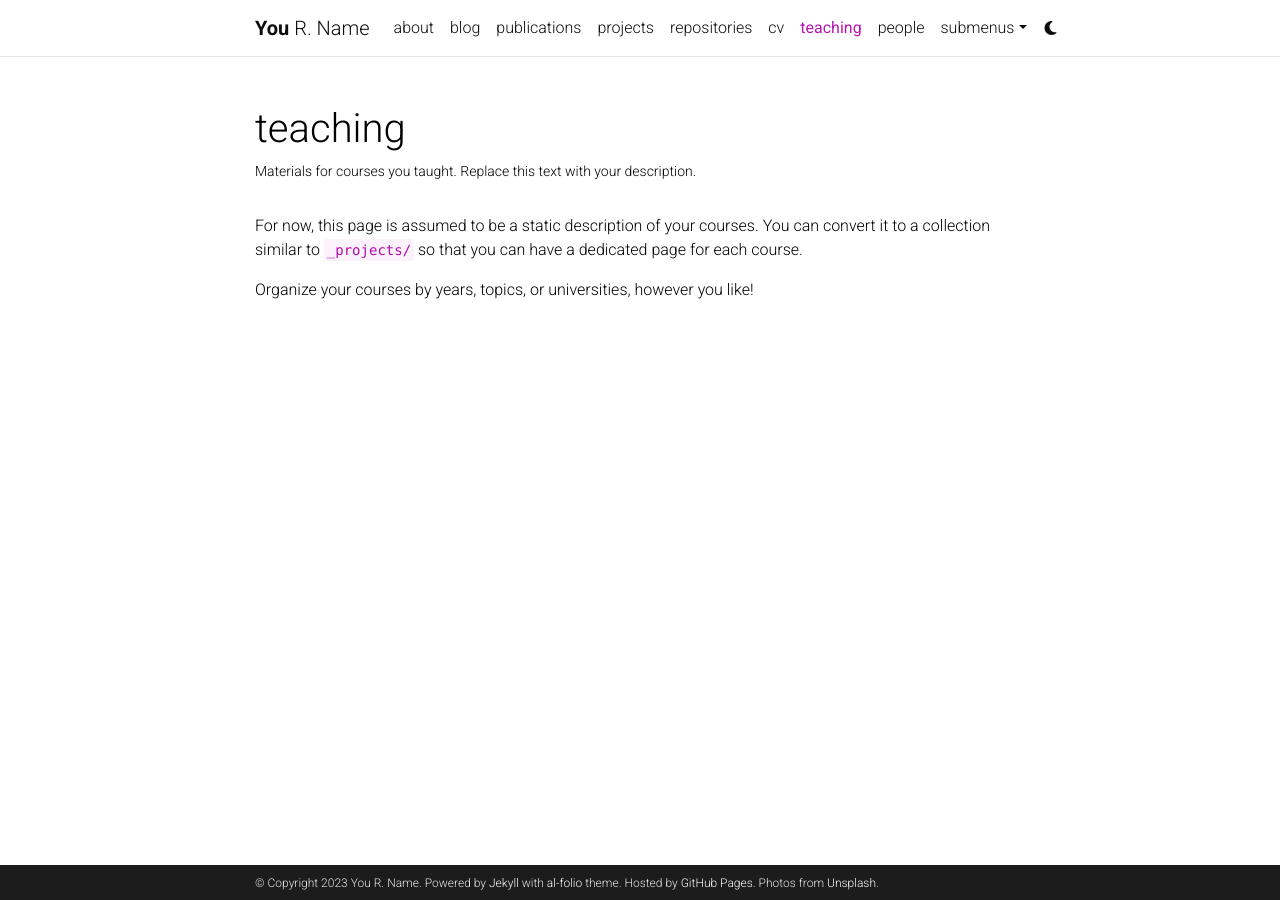
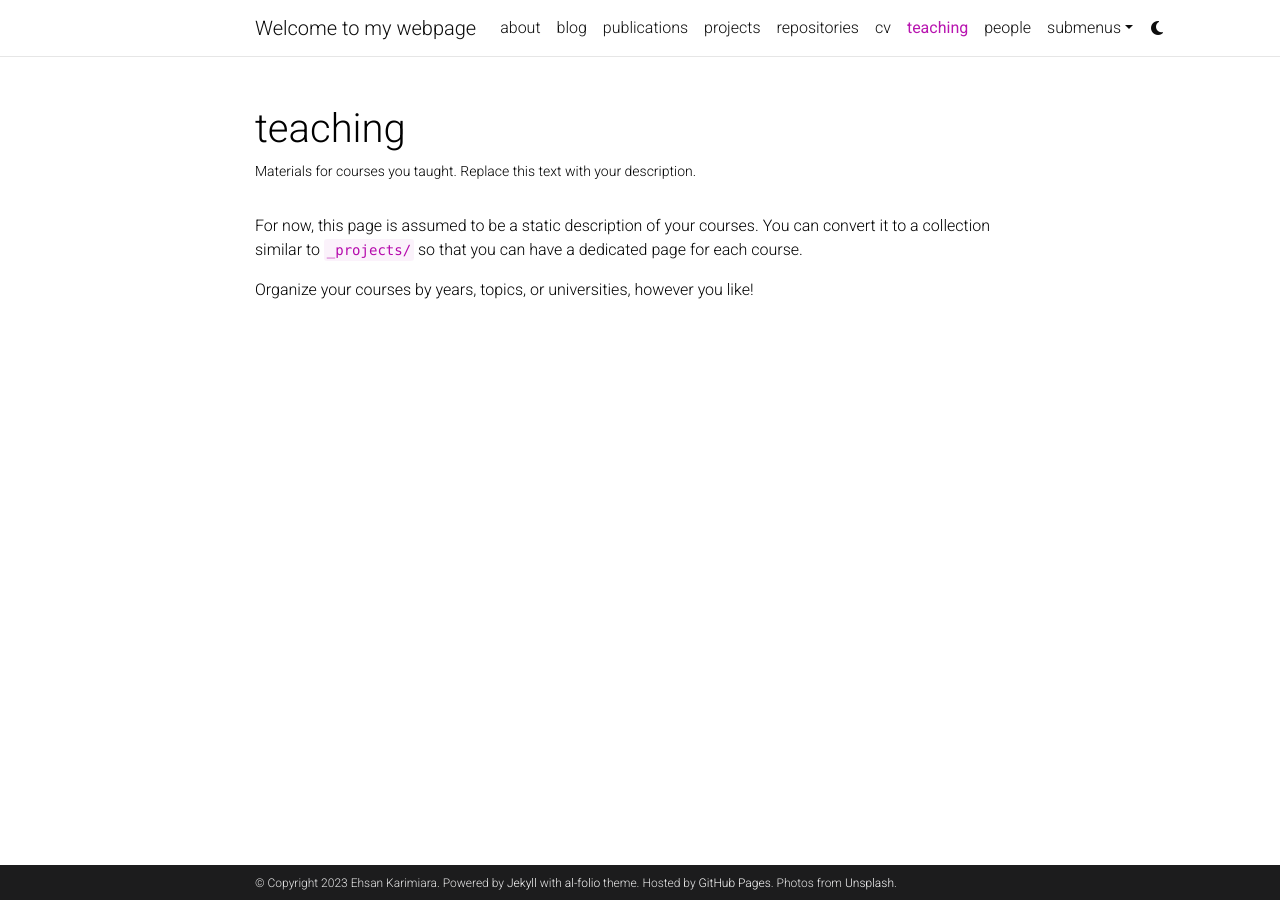
Before and after one commit to EhsanKA/EKarimiara.github.io, a Jekyll site: the page built from _pages/teaching.md, in a window 1280 px wide. Built offline with Jekyll 4.4.1, drawn with Linux system fonts in a browser that asks for light colours; comment, search, counter and statistics services are not loaded; a style sheet for code colours, icons or effects is not loaded.

Commit message:
small changes to begin!

```diff
--- a/_config.yml
+++ b/_config.yml
@@ -2,11 +2,11 @@
 # Site settings
 # -----------------------------------------------------------------------------
 
-title: blank # the website title (if blank, full name will be used instead)
-first_name: You
-middle_name: R.
-last_name: Name
-email: you@example.com
+title: Welcome to my webpage # the website title (if blank, full name will be used instead)
+first_name: Ehsan
+middle_name:
+last_name: Karimiara
+email: e.karimiara@gmail.com
 description: > # the ">" symbol means to ignore newlines until "footer_text:"
   A simple, whitespace theme for academics. Based on [*folio](https://github.com/bogoli/-folio) design.
 footer_text: >
@@ -18,7 +18,7 @@ keywords: jekyll, jekyll-theme, academic-website, portfolio-website  # add your
 lang: en # the language of your site (for example: en, fr, cn, ru, etc.)
 icon: ⚛️  # the emoji used as the favicon (alternatively, provide image name in /assets/img/)
 
-url: https://alshedivat.github.io # the base hostname & protocol for your site
+url: https://Ekarimiara.github.io # the base hostname & protocol for your site
 baseurl: /al-folio # the subpath of your site, e.g. /blog/
 last_updated: false # set to true if you want to display last updated in the footer
 impressum_path:  # set to path to include impressum link in the footer, use the same path as permalink in a page, helps to conform with EU GDPR
```
